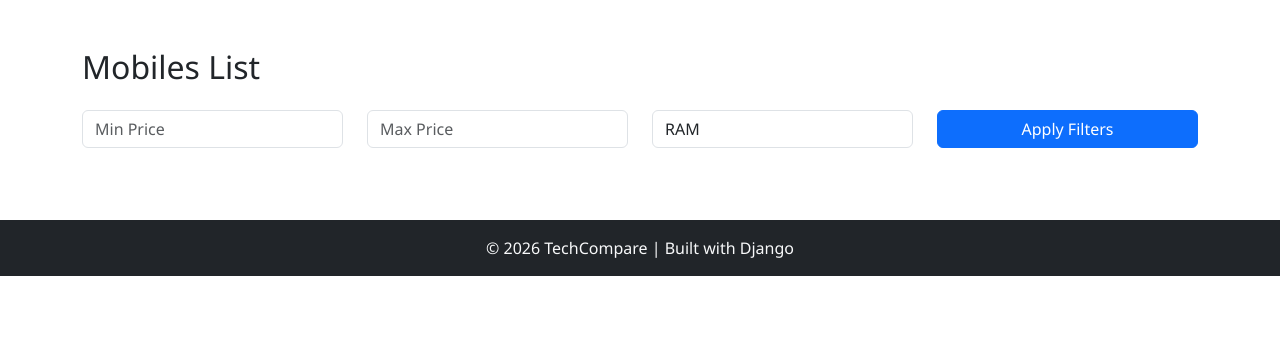
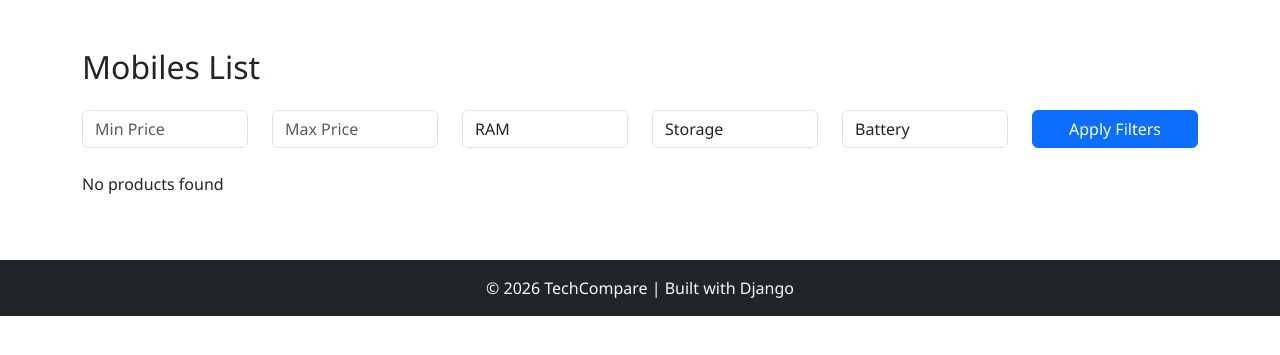
Before and after one commit to PatidarKuldeep/nextcompare, a Django app: page /category/Mobiles/ in a window 1280 px wide. Shown: the part 56-411 px from the top of the page. Run offline with Django 5.2, Linux system fonts and the light colour scheme; tables that the repository leaves empty hold one stand-in row (values such as "Sample post").

Commit message:
fixed advanced filter system

```diff
--- a/products/views.py
+++ b/products/views.py
@@ -1,11 +1,8 @@
-from django.shortcuts import render
+from django.shortcuts import render, get_object_or_404
 from .models import Product
 from datetime import date, timedelta
-from django.shortcuts import get_object_or_404
 from django.db.models import Q
 from django.http import JsonResponse
-
-
 
 
 def home(request):
@@ -24,6 +21,7 @@ def home(request):
 
     return render(request, 'home.html', context)
 
+
 def product_detail(request, slug):
     product = get_object_or_404(Product, slug=slug)
 
@@ -33,16 +31,14 @@ def product_detail(request, slug):
 
     return render(request, 'product_detail.html', context)
 
+
 def category_view(request, category_name):
 
     products = Product.objects.filter(category__name__iexact=category_name)
 
-    print("CATEGORY:", category_name)
-    print("PRODUCT COUNT:", products.count())
-
+    # Common Filters
     min_price = request.GET.get("min_price")
     max_price = request.GET.get("max_price")
-    ram = request.GET.get("ram")
 
     if min_price:
         products = products.filter(price__gte=min_price)
@@ -50,8 +46,45 @@ def category_view(request, category_name):
     if max_price:
         products = products.filter(price__lte=max_price)
 
-    if ram and category_name.lower() == "mobiles":
-        products = products.filter(mobilespecs__ram=int(ram))
+    # Mobile Filters
+    ram = request.GET.get("ram")
+    storage = request.GET.get("storage")
+    battery = request.GET.get("battery")
+
+    if category_name.lower() == "mobiles":
+
+        if ram:
+            try:
+                products = products.filter(mobilespecs__ram=int(ram))
+            except:
+                pass
+
+        if storage:
+            try:
+                products = products.filter(mobilespecs__storage=int(storage))
+            except:
+                pass
+
+        if battery:
+            try:
+                products = products.filter(mobilespecs__battery__gte=int(battery))
+            except:
+                pass
+
+    # Laptop Filters
+    if category_name.lower() == "laptops":
+
+        if ram:
+            try:
+                products = products.filter(laptopspecs__ram=int(ram))
+            except:
+                pass
+
+        if storage:
+            try:
+                products = products.filter(laptopspecs__storage=int(storage))
+            except:
+                pass
 
     context = {
         "products": products,
@@ -92,6 +125,7 @@ def search(request):
 
     return render(request, "search.html", context)
 
+
 def search_suggestions(request):
 
     query = request.GET.get("q", "")
--- a/templates/category.html
+++ b/templates/category.html
@@ -5,11 +5,11 @@
 {% block content %}
 
 <h2 class="mb-4">{{ category_name }} List</h2>
-<!-- 🔎 Filters -->
 
+<!-- 🔎 FILTERS -->
 <form method="get" class="row mb-4">
 
-<div class="col-md-3">
+<div class="col-md-2">
 <input
 type="number"
 name="min_price"
@@ -17,7 +17,7 @@ placeholder="Min Price"
 class="form-control">
 </div>
 
-<div class="col-md-3">
+<div class="col-md-2">
 <input
 type="number"
 name="max_price"
@@ -25,7 +25,7 @@ placeholder="Max Price"
 class="form-control">
 </div>
 
-<div class="col-md-3">
+<div class="col-md-2">
 <select name="ram" class="form-control">
 <option value="">RAM</option>
 <option value="4">4GB</option>
@@ -36,7 +36,27 @@ class="form-control">
 </select>
 </div>
 
-<div class="col-md-3">
+<div class="col-md-2">
+<select name="storage" class="form-control">
+<option value="">Storage</option>
+<option value="64">64GB</option>
+<option value="128">128GB</option>
+<option value="256">256GB</option>
+<option value="512">512GB</option>
+</select>
+</div>
+
+<div class="col-md-2">
+<select name="battery" class="form-control">
+<option value="">Battery</option>
+<option value="4000">4000+</option>
+<option value="4500">4500+</option>
+<option value="5000">5000+</option>
+<option value="6000">6000+</option>
+</select>
+</div>
+
+<div class="col-md-2">
 <button class="btn btn-primary w-100">
 Apply Filters
 </button>
@@ -44,8 +64,8 @@ Apply Filters
 
 </form>
 
-
-<form method="get" class="row mb-4">
+<!-- 🧾 PRODUCTS LIST -->
+<form method="get" action="{% url 'compare_products' %}">
 
 <div class="row">
 
@@ -87,13 +107,11 @@ Apply Filters
 <span class="badge bg-danger">{{ product.verdict }}</span>
 {% endif %}
 
-            <!-- Compare Checkbox -->
 <div class="form-check mt-3">
 <input class="form-check-input"
 type="checkbox"
 name="compare"
 value="{{ product.id }}">
-
 <label class="form-check-label">
 Add to Compare
 </label>
@@ -103,12 +121,16 @@ Apply Filters
 
 </div>
 
+{% empty %}
+
+<p>No products found</p>
+
 {% endfor %}
 
 </div>
 
+{% if products %}
 
-{% if products %}
 <div class="text-center mt-4">
 
 <button type="submit"
@@ -117,6 +139,7 @@ Apply Filters
 </button>
 
 </div>
+
 {% endif %}
 
 </form>
```
Lines whose indentation alone changed are shown as unchanged.
